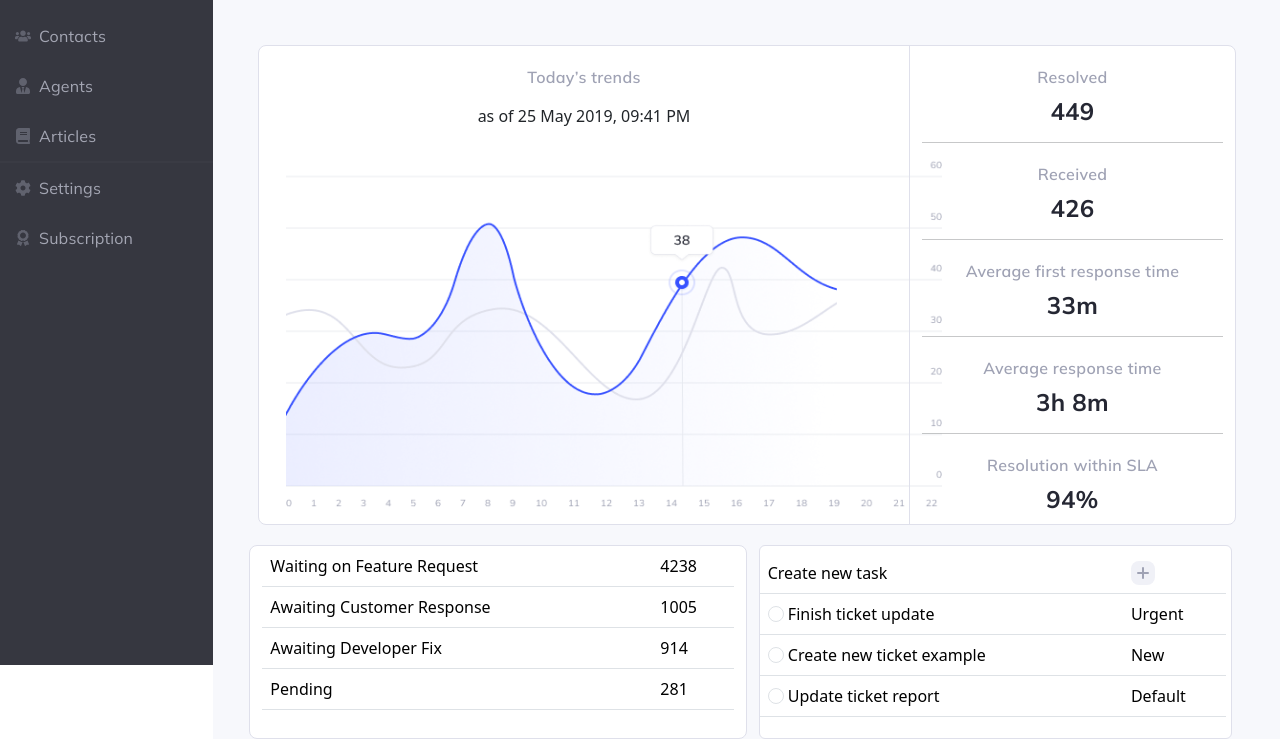
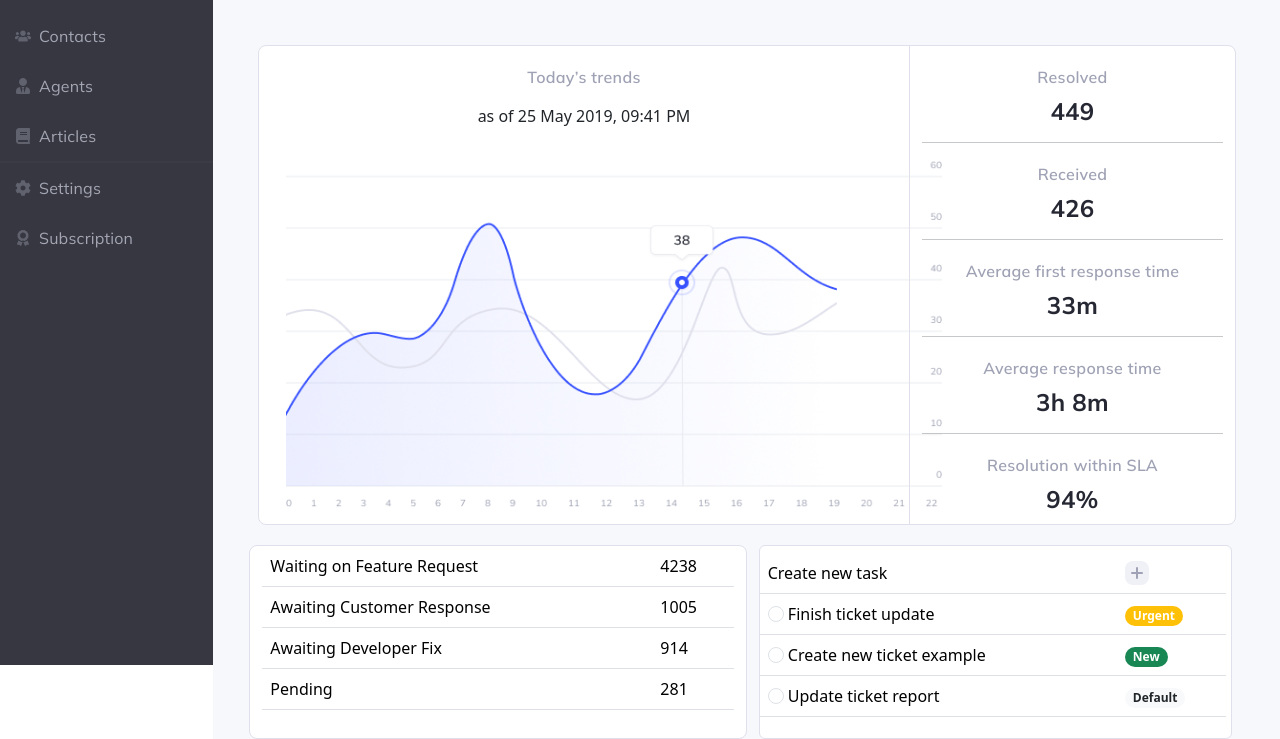
Before and after one commit to PouyanTaheri/bootsrap, a website: page public/index.html in a window 1280 px wide. Shown: the part 255-994 px from the top of the page. Drawn offline with nearby package versions, Linux system fonts and the light colour scheme; a web font is replaced by a local one.

Commit message:
Update index.html

```diff
--- a/public/index.html
+++ b/public/index.html
@@ -332,7 +332,9 @@
                         Finish ticket update
                     </td>
                     <th scope="row"></th>
-                    <td>Urgent</td>
+                    <td>
+                      <span class="badge rounded-pill bg-warning">Urgent</span>
+                    </td>
                     </tr>
                     <tr>
                       <td colspan="2">
@@ -340,14 +342,18 @@
                         Create new ticket example
                     </td>
                     <th scope="row"></th>
-                    <td>New</td>
+                    <td>
+                      <span class="badge rounded-pill bg-success">New</span>
+                    </td>
                     <tr>
                       <td colspan="2">
                           <input class="form-check-input flex-shrink-0" type="radio" name="listGroupRadios" id="listGroupRadios3" value="">
                           Update ticket report
                       </td>
                       <th scope="row"></th>
-                      <td>Default</td>
+                      <td>
+                        <span class="badge rounded-pill bg-light text-dark">Default</span>
+                      </td>
                     </tr>
                   </tbody>
                 </table>
```
